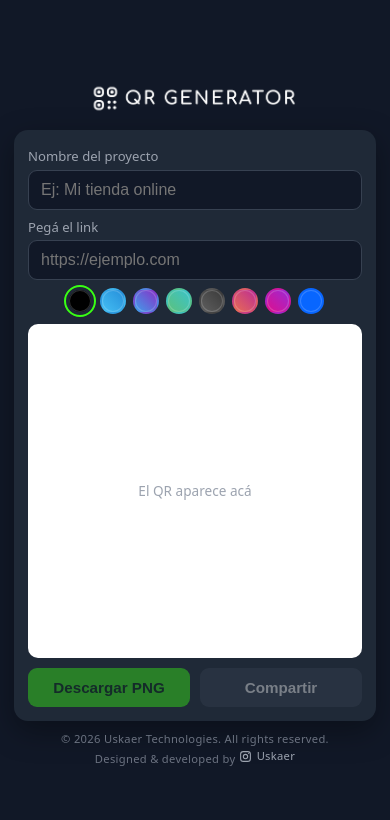
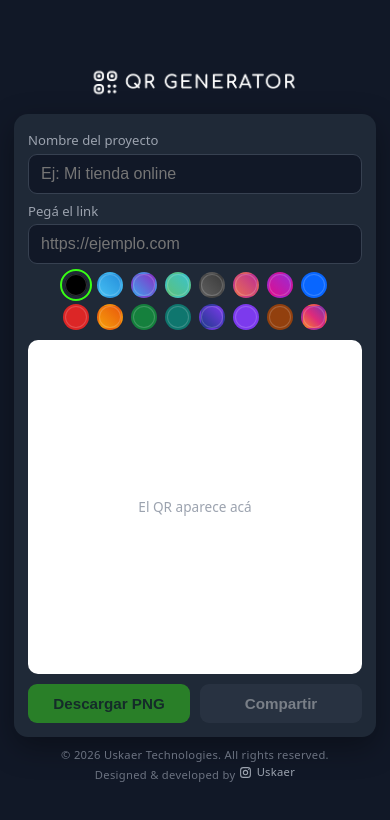
Before and after one commit to creadorqr/creadorqr.github.io, a plain HTML site: page index.html in a window 390 px wide. Drawn offline with Linux system fonts and the light colour scheme.

Commit message:
16 colores en dos filas

```diff
--- a/index.html
+++ b/index.html
@@ -93,7 +93,7 @@
     button { padding: 11px; font-size: .95rem; border-radius: 9px; }
     footer { margin-top: 10px; font-size: .7rem; line-height: 1.5; }
   }
-  .swatches { display: flex; justify-content: center; gap: 8px; margin-top: 12px; flex-wrap: wrap; }
+  .swatches { display: grid; grid-template-columns: repeat(8, 28px); justify-content: center; gap: 8px; margin-top: 12px; }
   .sw {
     width: 28px; height: 28px; border-radius: 50%; padding: 0; flex: none;
     border: 2px solid transparent; outline: 2px solid transparent; outline-offset: 1px;
@@ -104,9 +104,9 @@
   #qrBox.has-qr { background: none; padding: 0; aspect-ratio: auto; }
   #qrBox.has-qr canvas { border-radius: 14px; image-rendering: auto; }
   @media (max-width: 767px) {
-    .swatches { margin-top: 8px; gap: 7px; }
+    .swatches { margin-top: 8px; gap: 6px 8px; grid-template-columns: repeat(8, 26px); }
     .sw { width: 26px; height: 26px; }
-    #qrBox { width: min(100%, calc(100dvh - 470px)); }
+    #qrBox { width: min(100%, calc(100dvh - 505px)); }
   }
 </style>
 </head>
@@ -154,14 +154,22 @@
     ['#5f5f5f', '#3a3a3a'],     // gris
     ['#e86d53', '#bd2d94'],     // naranja → rosa
     ['#de0f8d', '#9b2ad4'],     // fucsia → violeta
-    ['#0866ff']                 // azul
+    ['#0866ff'],                // azul
+    ['#dc2626'],                // rojo
+    ['#f59e0b', '#ea580c'],     // ámbar → naranja
+    ['#15803d'],                // verde
+    ['#0f766e'],                // verde petróleo
+    ['#1e3a8a', '#7c3aed'],     // azul marino → violeta
+    ['#7c3aed'],                // violeta
+    ['#92400e'],                // marrón
+    ['#f58529', '#dd2a7b', '#8134af']   // degradado del logo de Instagram
   ];
   let color = PALETTE[0];
   const swBox = document.getElementById('swatches');
   PALETTE.forEach((c, i) => {
     const b = document.createElement('button');
     b.type = 'button'; b.className = 'sw' + (i === 0 ? ' active' : '');
-    b.style.background = c.length > 1 ? `linear-gradient(45deg, ${c[0]}, ${c[1]})` : c[0];
+    b.style.background = c.length > 1 ? `linear-gradient(45deg, ${c.join(', ')})` : c[0];
     b.setAttribute('aria-label', 'Color ' + (i + 1));
     b.onclick = () => {
       color = c;
@@ -204,7 +212,7 @@
     let fill = color[0];
     if (color.length > 1) {
       fill = ctx.createLinearGradient(0, H, W, 0);
-      fill.addColorStop(0, color[0]); fill.addColorStop(1, color[1]);
+      color.forEach((c, i) => fill.addColorStop(i / (color.length - 1), c));
     }
     ctx.fillStyle = fill;
     const px = i => Math.round((i + quiet) * m);   // bordes en píxeles enteros: sin borroneo ni líneas finas
@@ -238,7 +246,7 @@
       if (color.length > 1) {   // en el título el degradado va de izquierda a derecha, como en Instagram
         const tw = ctx.measureText(label).width;
         const tg = ctx.createLinearGradient(W / 2 - tw / 2, 0, W / 2 + tw / 2, 0);
-        tg.addColorStop(0, color[0]); tg.addColorStop(1, color[1]);
+        color.forEach((c, i) => tg.addColorStop(i / (color.length - 1), c));
         ctx.fillStyle = tg;
       }
       ctx.fillText(label, W / 2, W - quiet * m * 0.35 + textH / 2);
--- a/sw.js
+++ b/sw.js
@@ -1,4 +1,4 @@
-const CACHE = 'qr-generator-v9';
+const CACHE = 'qr-generator-v10';
 const FILES = ['./', 'index.html', 'qrcode.js', 'manifest.json', 'icon.svg', 'logo.png', 'fonts/barlow-condensed-600.woff2'];
 
 self.addEventListener('install', e => {
```
